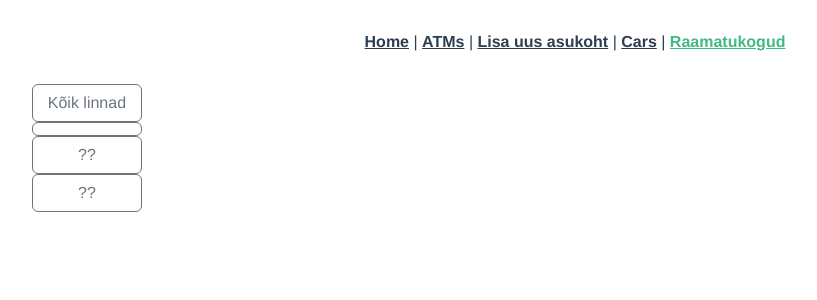
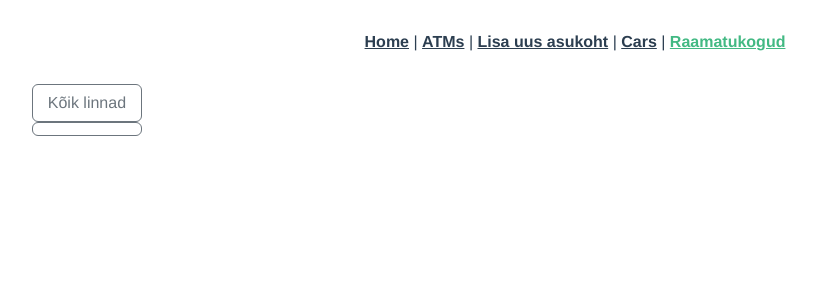
Before and after one commit to raintuur/front_bank_27, a Vue app: page /#/libraries in a window 1280 px wide. Shown: the top 300 px of the page, without its empty margins (65-882 px from the left). Built offline with nearby package versions, Linux system fonts and the light colour scheme; no server answers.

Commit message:
new beginnings

```diff
--- a/src/components/library/CitiesButtons.vue
+++ b/src/components/library/CitiesButtons.vue
@@ -5,13 +5,7 @@
       <button type="button" class="btn btn-outline-secondary">Kõik linnad</button>
     </div>
     <div class="row">
-      <button v-for="city in cities" type="button" class="btn btn-outline-secondary">{{city.cityName}}</button>
-    </div>
-    <div class="row">
-      <button type="button" class="btn btn-outline-secondary"> ??</button>
-    </div>
-    <div class="row">
-      <button type="button" class="btn btn-outline-secondary"> ??</button>
+      <button v-for="city in cities" type="button" class="btn btn-outline-secondary">{{ city.cityName }}</button>
     </div>
 
   </div>
@@ -21,10 +15,11 @@ export default {
   name: 'CitiesButtons',
   data: function () {
     return {
-      cities: [{
-        cityId: 0,
-        cityName: '',
-      }
+      cities: [
+        {
+          cityID: 0,
+          cityName: ''
+        }
       ]
     }
   },
@@ -32,7 +27,7 @@ export default {
     getCitiesName: function () {
       this.$http.get("/library/cities")
           .then(response => {
-            this.cities(response.data)
+            this.cities = response.data
           })
           .catch(error => {
             console.log(error)
```
